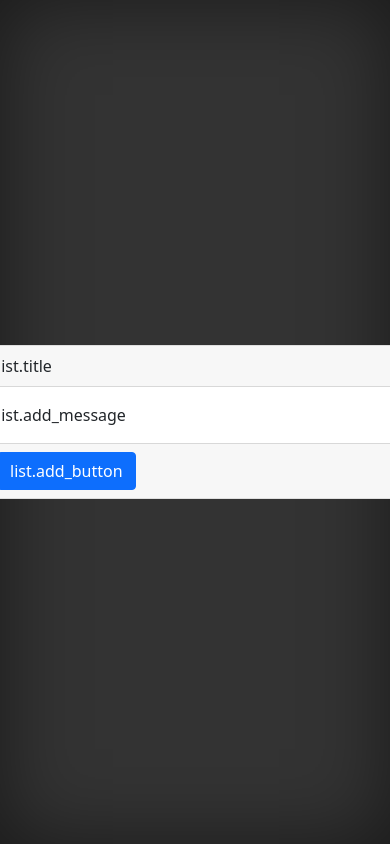
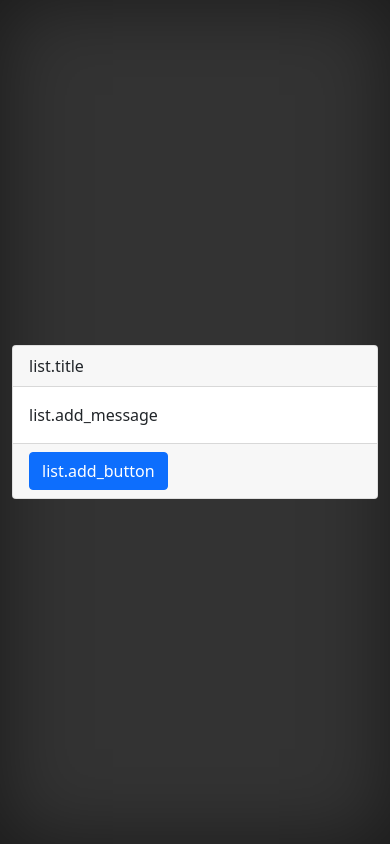
Before and after one commit to NickRimmer/zesp-ui, a React (Create React App) app: page / in a window 390 px wide. Built offline with nearby package versions, Linux system fonts and the light colour scheme.

Commit message:
minor styles udpates (#23)

```diff
--- a/src/App.scss
+++ b/src/App.scss
@@ -19,33 +19,6 @@ body {
 .cover {
   max-width: 42em;
 }
-
-.masthead {
-  margin-bottom: 2rem;
-  color: #fff;
-  display: flex;
-  justify-content: space-between;
-
-  a {
-    color: #fff;
-    transition: color 300ms;
-    text-decoration: none;
-
-    &:hover {
-      color: #ffffff99;
-    }
-  }
-}
-
-.masthead-brand {
-  margin-bottom: 0;
-}
-
-//@media (min-width: 48em) {
-//  .masthead-brand {
-//    float: left;
-//  }
-//}
 
 .content-light {
   color: #fff;
@@ -122,3 +95,11 @@ body {
     background-color: #efefef;
   }
 }
+
+.fullscreen {
+  width: 100%;
+  height: 100%;
+  display: flex;
+  justify-content: center;
+  align-items: center;
+}
--- a/src/App.tsx
+++ b/src/App.tsx
@@ -2,15 +2,14 @@ import React, {useState} from 'react';
 import {BrowserRouter as Router, Switch} from "react-router-dom";
 import './bootstrap-updates.scss';
 import './App.scss';
-import TopMenu from "./shared/top-menu";
 import LoadingSpinner from "./shared/loading-spinner";
 import {Toaster} from "react-hot-toast";
 import {Routes} from "./Routes";
 import {WelcomePage} from "./pages/welcome";
 import {IServerInfo} from "./pages/welcome/interfaces";
 import {ZespAgent} from "./shared/agents/ZespAgent";
-import {UpdatesNotification} from "./shared/updates-notification";
 import {AppFooter} from "./shared/footer";
+import AppHeader from "./shared/header";
 
 const Content = () => {
   const [serverIndex, setServerIndex] = useState<number | null>(null);
@@ -28,13 +27,7 @@ const App = (props: { server: IServerInfo }) => {
   return (
     <ZespAgent server={props.server}>
       <div className="container-md d-flex w-100 h-100 p-3 mx-auto flex-column">
-        <header className="masthead">
-          <a href="/"><h3 className="masthead-brand">ZESP:UI</h3></a>
-          <div className="d-flex flex-row align-items-center">
-            <TopMenu/>
-            <UpdatesNotification/>
-          </div>
-        </header>
+        <AppHeader/>
         <main role="main" className="text-start d-flex flex-grow-1 flex-column">
           <Routes/>
         </main>
--- a/src/pages/devices/styles.scss
+++ b/src/pages/devices/styles.scss
@@ -1,7 +1,3 @@
-@import "~bootstrap/scss/functions";
-@import "~bootstrap/scss/variables";
-@import "~bootstrap/scss/mixins/breakpoints";
-
 .devices {
   .card {
     margin-bottom: 10px;
--- a/src/pages/welcome/part-items.tsx
+++ b/src/pages/welcome/part-items.tsx
@@ -21,7 +21,7 @@ export default (props: IProps) => {
 
   return (
     <div className="container welcome-page h-100">
-      <FadeIn>
+      <FadeIn className="fullscreen">
         <Card className="text-start">
           <Card.Header>{t("list.title")}</Card.Header>
           <Card.Body>
--- a/src/pages/welcome/styles.scss
+++ b/src/pages/welcome/styles.scss
@@ -1,3 +1,7 @@
+@import "~bootstrap/scss/functions";
+@import "~bootstrap/scss/variables";
+@import "~bootstrap/scss/mixins/breakpoints";
+
 .welcome-page {
   display: flex;
   flex-direction: column;
@@ -6,6 +10,10 @@
 
   .card {
     width: 430px;
+
+    @include media-breakpoint-only(xs) {
+      width: 100%;
+    }
   }
 
   .servers-list {
--- a/src/shared/fadein-transition/index.tsx
+++ b/src/shared/fadein-transition/index.tsx
@@ -1,12 +1,12 @@
-import {FunctionComponent, useState} from "react";
+import React, {HTMLAttributes, useState} from "react";
 import "./styles.scss";
 
-export const FadeIn: FunctionComponent = (props) => {
+export const FadeIn: React.FC<HTMLAttributes<HTMLDivElement>> = (props): React.ReactElement => {
   const [className, setClassName] = useState("show-transition hidden");
   setTimeout(() => setClassName("show-transition"), 0);
 
   return (
-    <div className={className}>
+    <div className={`${className} ${props.className}`}>
       {props.children}
     </div>
   )
--- /dev/null
+++ b/src/shared/header/index.tsx
@@ -0,0 +1,18 @@
+import React from "react";
+import "./styles.scss";
+import TopMenu from "../top-menu";
+import {UpdatesNotification} from "../updates-notification/UpdatesNotification";
+
+export const AppHeader: React.FC = (): React.ReactElement => {
+  return (
+    <header className="app-header">
+      <a href="/"><h3 className="title">ZESP:UI</h3></a>
+      <div className="d-flex flex-row align-items-center">
+        <TopMenu/>
+        <UpdatesNotification/>
+      </div>
+    </header>
+  )
+}
+
+export default AppHeader;
--- /dev/null
+++ b/src/shared/header/styles.scss
@@ -0,0 +1,30 @@
+@import "~bootstrap/scss/functions";
+@import "~bootstrap/scss/variables";
+@import "~bootstrap/scss/mixins/breakpoints";
+
+.app-header {
+  margin-bottom: 2rem;
+  color: #fff;
+  display: flex;
+  justify-content: space-between;
+
+  @include media-breakpoint-only(xs) {
+    flex-direction: column;
+    justify-content: center;
+    align-items: center;
+  }
+
+  a {
+    color: #fff;
+    transition: color 300ms;
+    text-decoration: none;
+
+    &:hover {
+      color: #ffffff99;
+    }
+  }
+
+  h3.title {
+    margin-bottom: 0;
+  }
+}
--- a/src/shared/top-menu/styles.scss
+++ b/src/shared/top-menu/styles.scss
@@ -1,4 +1,14 @@
+@import "~bootstrap/scss/functions";
+@import "~bootstrap/scss/variables";
+@import "~bootstrap/scss/mixins/breakpoints";
+
 .nav-masthead {
+  font-size: 1rem;
+
+  @include media-breakpoint-down(sm) {
+    font-size: .85rem;
+  }
+
   .nav-link {
     padding: .25rem 0;
     font-weight: 700;
@@ -30,9 +40,3 @@
     border-bottom-color: #fff;
   }
 }
-
-//@media (min-width: 48em) {
-//  .nav-masthead {
-//    float: right;
-//  }
-//}
```
